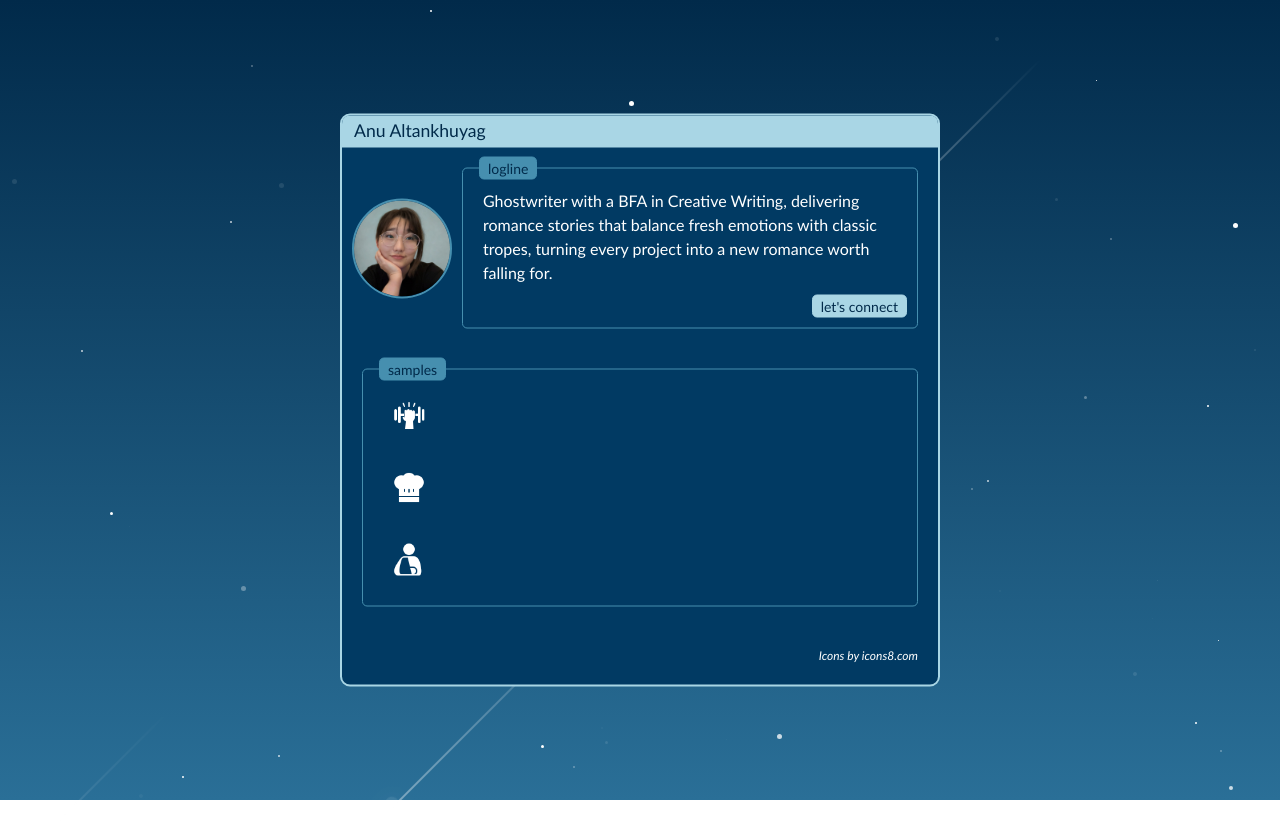
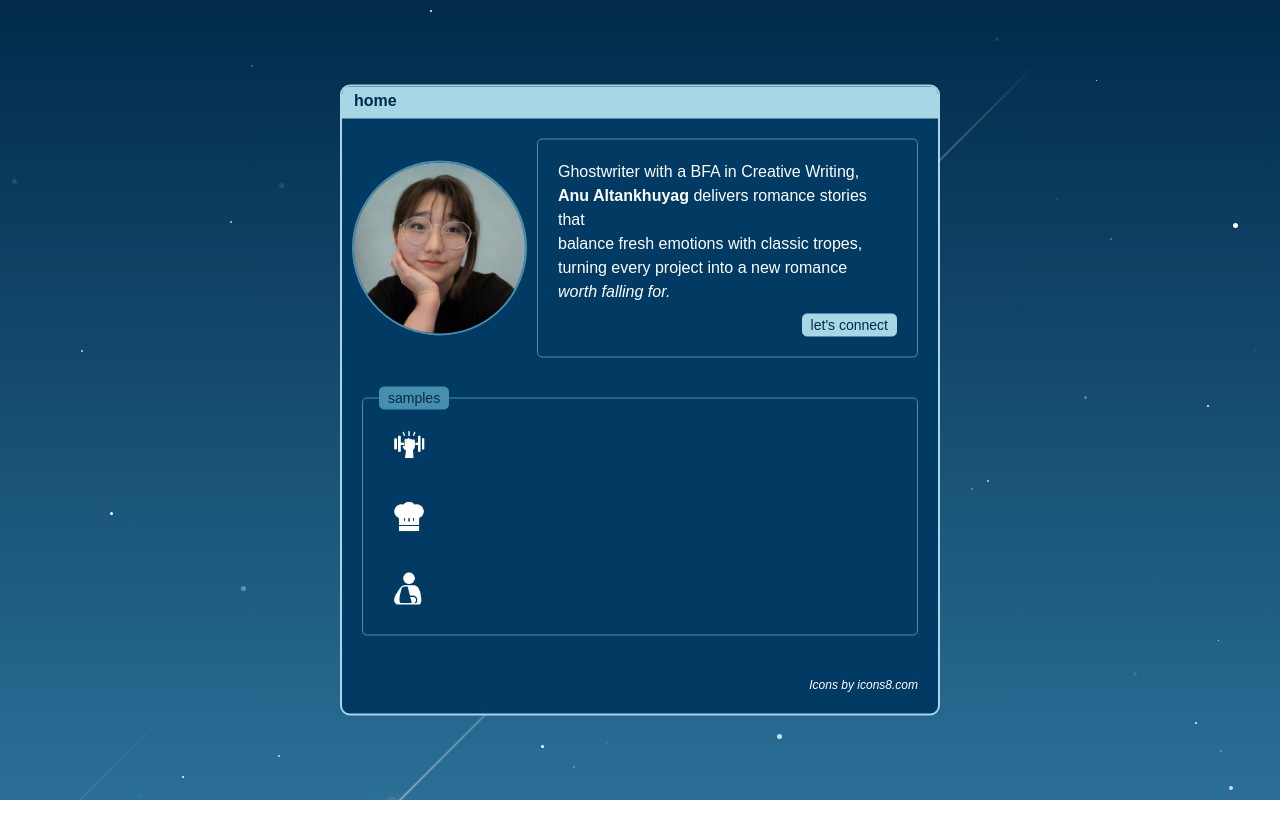
Before and after one commit to lunargravity/anuromance, a Next.js app: page / in a window 1280 px wide. Shown: the top 838 px of the page. Built offline with nearby package versions, Linux system fonts and the light colour scheme.

Commit message:
Update font family and adjust layout in global styles; enhance profile section with improved logline presentation

```diff
--- a/src/app/global.css
+++ b/src/app/global.css
@@ -16,7 +16,7 @@
   /* Text Variables */
   --color-primarytext: #ffffff;
   --color-secondarytext: #012a4a;
-  --primary-font-family: 'Gill Sans', sans-serif;
+  --primary-font-family: 'Avenir', sans-serif;
   --secondary-font-family: 'Courier New', Courier, monospace;
   --primary-font-size: 1rem;
   --secondary-font-size: 0.875rem;
@@ -148,15 +148,6 @@ section {
 
 /* === HOME BAR SETTINGS === */
 
-h1 {
-  font-size: 1.5rem;
-  font-family: var(--primary-font-family);
-  color: var(--color-windowbackground);
-  color: var(--color-primarytext);
-  text-align: center;
-  margin-bottom: 20px;
-}
-
 .bar {
   position: relative;
   width: 100%;
@@ -168,15 +159,16 @@ h1 {
   justify-content: space-between;
   padding-left: 10px;
   font-family: var(--primary-font-family);
-  font-size: 1.1rem;
+  font-size: 1rem;
+  font-weight: bold;
   color: var(--color-windowbackground);
 }
 
 /* === PROFILE IMAGE SETTINGS === */
 
 .profile {
-  width: 100px;
-  height: 100px;
+  /* width: 100px;
+  height: 100px; */
   border-radius: 50%;
   border: 2px solid var(--color-tertiarybackground);
   position: relative;
@@ -223,6 +215,7 @@ h1 {
   justify-self: flex-end;
   padding-left: 0.5rem;
   padding-right: 0.5rem;
+  margin: 10px;
 }
 
 /* === CONTACT SETTINGS === */
--- a/src/app/page.tsx
+++ b/src/app/page.tsx
@@ -52,7 +52,7 @@ export default function Page() {
         <span className={styles.shootingStar}></span>
         <span className={styles.shootingStar}></span>
         <div className="mockup-window">
-          <div className="bar">Anu Altankhuyag</div>
+          <div className="bar">home</div>
           {<FirstRow />}
           <div className="second-row">
             <div id="samples-container" className="custom-container">
--- a/src/app/profile.tsx
+++ b/src/app/profile.tsx
@@ -17,16 +17,16 @@ export default function FirstRow() {
         src={`${BASE_PATH}/profile.jpg`}
         alt="Profile of Anu"
         className="profile"
-        width={100}
-        height={100}
+        width={175}
+        height={175}
       />
       <div className="custom-container">
-        <p className="logline-label">logline</p>
         <div>
           <p className="logline">
-            Ghostwriter with a BFA in Creative Writing, delivering romance
-            stories that balance fresh emotions with classic tropes, turning
-            every project into a new romance worth falling for.
+            Ghostwriter with a BFA in Creative Writing, <br/> <strong>Anu Altankhuyag </strong>
+            delivers romance stories that <br/>
+            balance fresh emotions with classic tropes, <br/> turning every project into a new romance <br/>
+            <em>worth falling for.</em>
           </p>
           <button
             className="contact"
```
